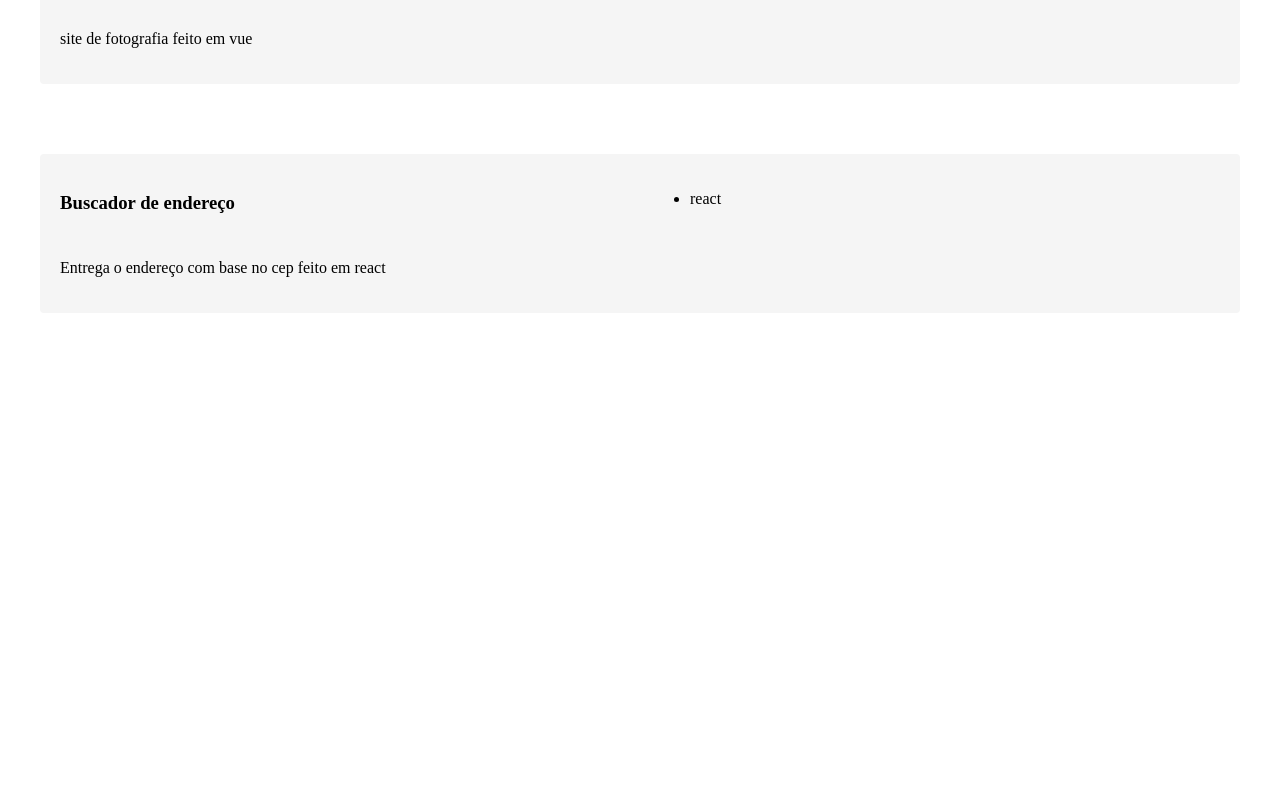
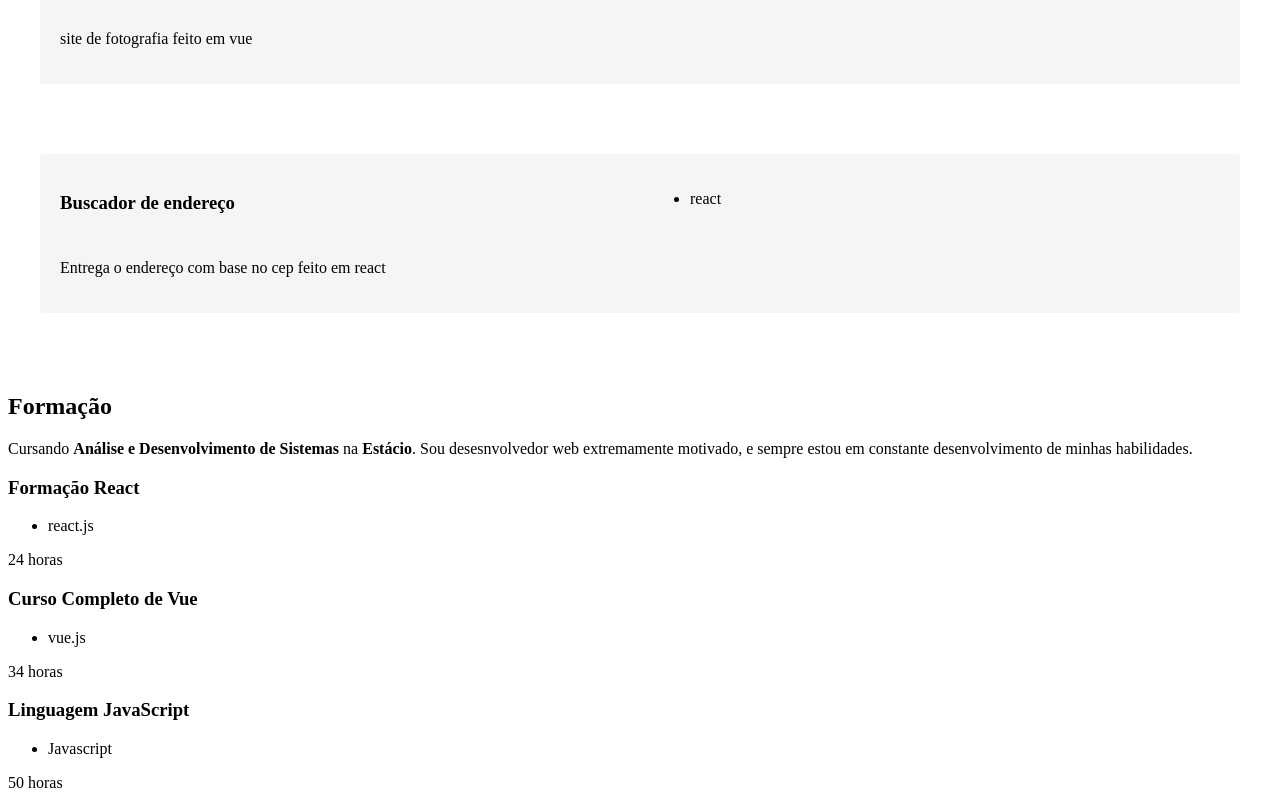
Before and after one commit to elieljuniorm/eliel-dev, a Vue app: page / in a window 1280 px wide. Shown: the part 986-1786 px from the top of the page. Before the commit the page ends 1367 px from the top, so only its background shows below. Built offline with nearby package versions, Linux system fonts and the light colour scheme.

Commit message:
card cursos

```diff
--- a/src/App.vue
+++ b/src/App.vue
@@ -1,20 +1,23 @@
 <template>
 
   <Header />
-  <Experiencia/>
+  <Experiencia />
+  <Formacao />
 
 </template>
 
 <script>
 import Header from './components/Header.vue';
 import Experiencia from './components/Experiencia.vue';
+import Formacao from './components/Formacao.vue';
 
 export default {
   name: 'App',
   components: {
     Header,
-    Experiencia
-}
+    Experiencia,
+    Formacao,
+  }
 }
 </script>
 
--- /dev/null
+++ b/src/components/Curso.vue
@@ -0,0 +1,46 @@
+<template>
+
+    <div v-for="curso in cursos" :key="curso.id" class="container">
+
+        <h3>{{curso.nome}}</h3>
+
+        <ul>
+            <li>{{curso.habilidade}}</li>
+        </ul>
+
+        <span>{{curso.tempo}}</span>
+
+    </div>
+
+</template>
+
+<script>
+export default {
+    name: 'CursoSection',
+    data() {
+        return {
+            cursos: {
+                alura: {
+                    nome: 'Formação React',
+                    habilidade: 'react.js',
+                    tempo: '24 horas'
+                },
+                origamid: {
+                    nome: 'Curso Completo de Vue',
+                    habilidade: 'vue.js',
+                    tempo: '34 horas'
+                },
+                dio: {
+                    nome: 'Linguagem JavaScript',
+                    habilidade: 'Javascript',
+                    tempo: '50 horas'
+                },
+            }
+        }
+    }
+}
+</script>
+
+<style scoped>
+
+</style>
--- a/src/components/Experiencia.vue
+++ b/src/components/Experiencia.vue
@@ -16,9 +16,9 @@
       responsividade mobile first e versionamento de código com <strong>Git e GitHub</strong>.
     </p>
   </section>
-  <div class="containerProjeto">
+  <section class="containerProjeto">
     <Projeto />
-  </div>
+  </section>
 </template>
 
 <script>
--- /dev/null
+++ b/src/components/Formacao.vue
@@ -0,0 +1,28 @@
+<template>
+    <div>
+        <section>
+            <h2>Formação</h2>
+            <p class="formacao-texto">
+                Cursando <strong>Análise e Desenvolvimento de Sistemas</strong> na <strong>Estácio</strong>. Sou
+                desesnvolvedor web extremamente motivado, e sempre estou em constante desenvolvimento de minhas
+                habilidades.
+            </p>
+        </section>
+
+        <section>
+            <Curso />
+        </section>
+    </div>
+</template>
+
+<script>
+import Curso from './Curso.vue';
+export default {
+    name: "FormacaoSection",
+    components: { Curso }
+}
+</script>
+
+<style scoped>
+
+</style>
```
